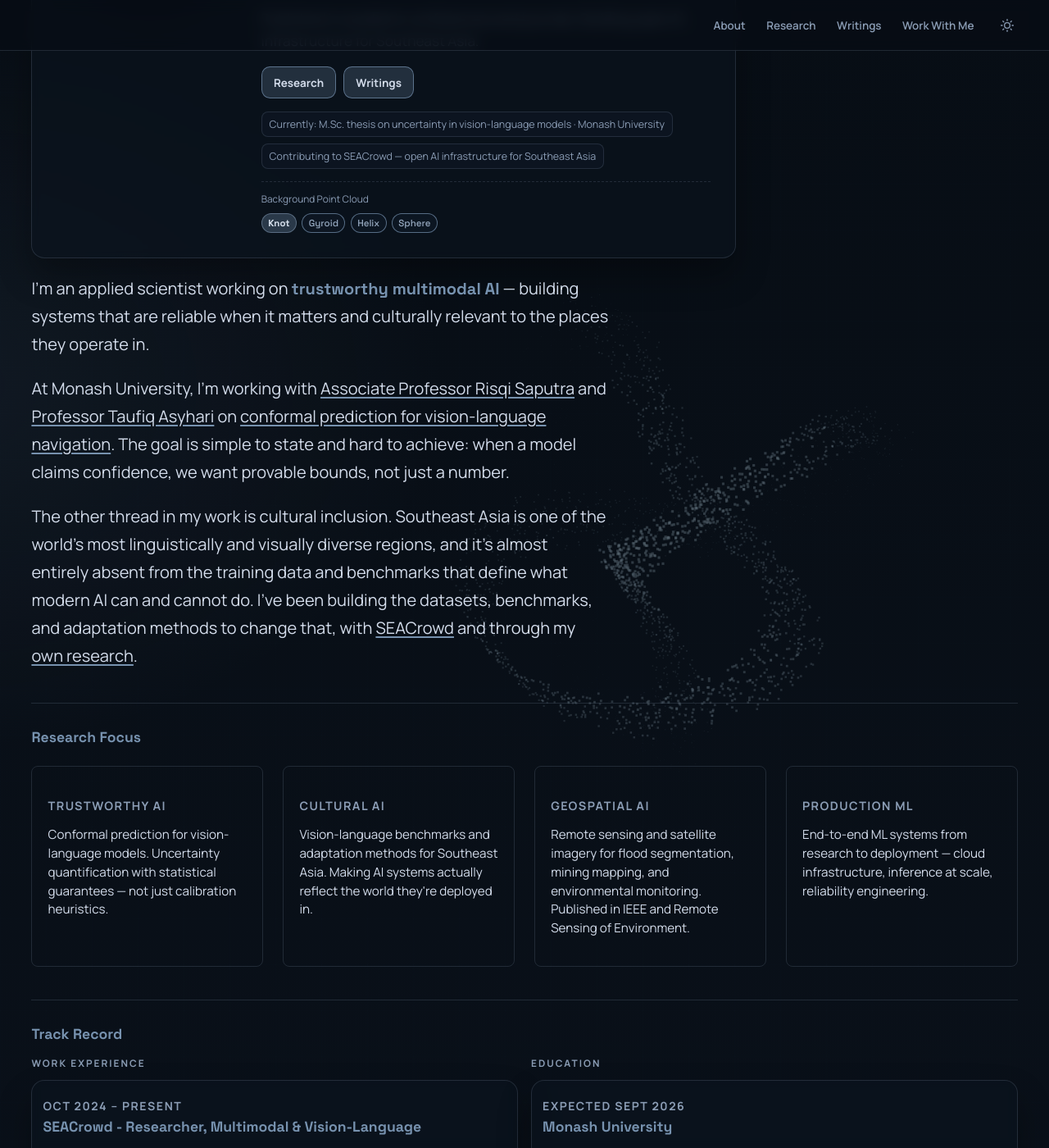
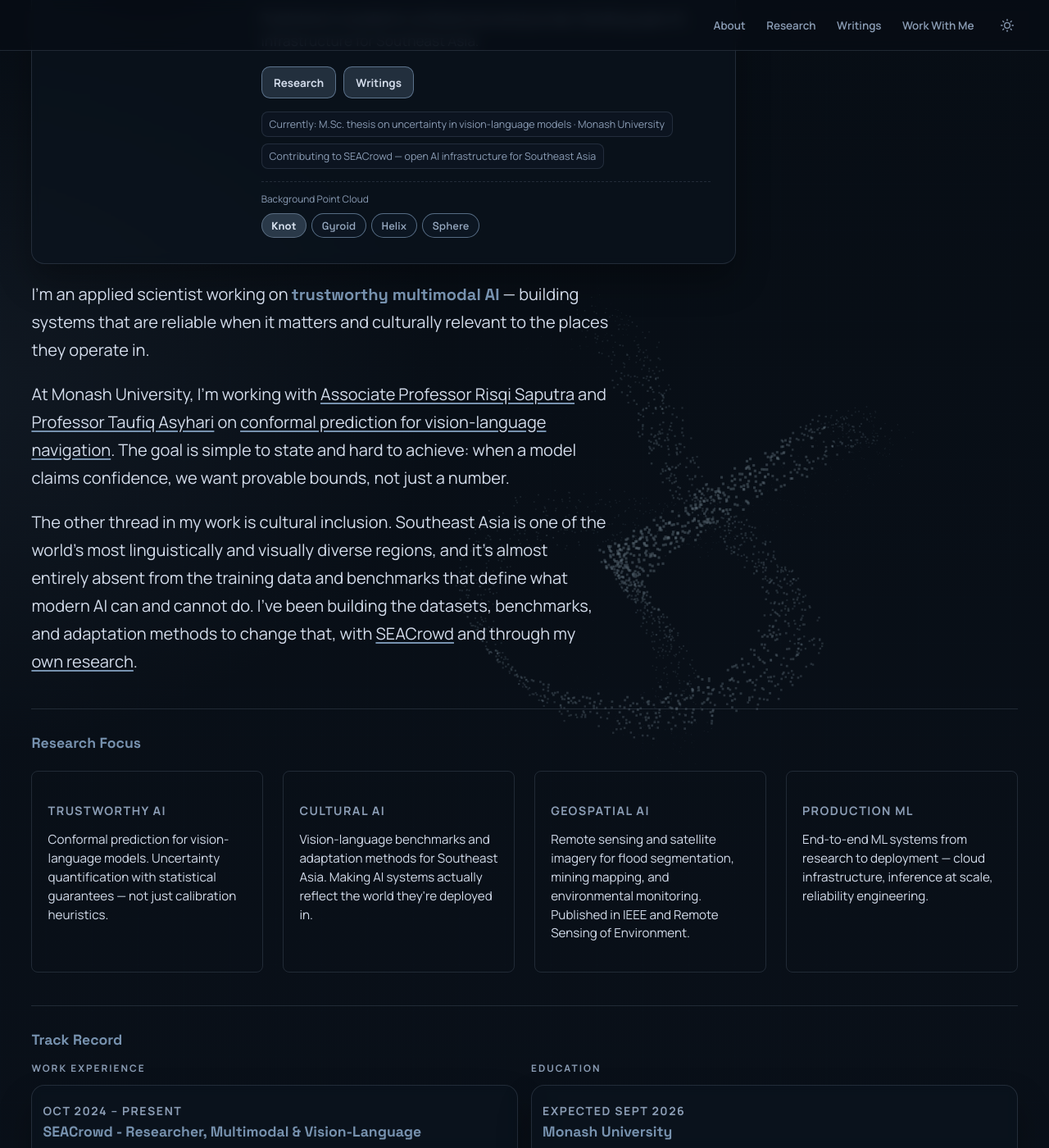
Before and after one commit to Feliren88/feliren88.github.io, a Jekyll site: the page built from index.html, in a window 1280 px wide and 1400 px high, scrolled down 366 px. Shown: the whole window at 82% size. Built offline with Jekyll 4.4.1, drawn with Linux system fonts in a browser that asks for light colours.

Commit message:
Increase shape button size (Knot/Gyroid/Helix/Sphere)
padding 0.24/0.46rem → 0.34/0.72rem, font-size 0.72rem → 0.82rem

Co-Authored-By: Claude Sonnet 4.6 <noreply@anthropic.com>

```diff
--- a/_layouts/default.html
+++ b/_layouts/default.html
@@ -9,7 +9,7 @@
     {% if page.preload_image %}<link rel="preload" as="image" href="{{ page.preload_image | relative_url }}" type="image/webp">{% endif %}
     {% if page.url == '/project/' %}<link rel="preload" as="script" href="{{ '/js/components/timeline.js?v=2' | relative_url }}">{% endif %}
     <script>try{var _t=localStorage.getItem('theme');if(_t)document.documentElement.setAttribute('data-theme',_t);}catch(e){}</script>
-    <link rel="stylesheet" href="{{ '/css/styles.css?v=15' | relative_url }}">
+    <link rel="stylesheet" href="{{ '/css/styles.css?v=16' | relative_url }}">
 
     <!-- Google Tag Manager -->
     <script>(function(w,d,s,l,i){w[l]=w[l]||[];w[l].push({'gtm.start':
--- a/css/styles.css
+++ b/css/styles.css
@@ -395,8 +395,8 @@ h1 {
   background: rgba(16, 26, 39, 0.74);
   color: #98abc2;
   border-radius: 999px;
-  padding: 0.24rem 0.46rem;
-  font-size: 0.72rem;
+  padding: 0.34rem 0.72rem;
+  font-size: 0.82rem;
   font-family: "Space Grotesk", sans-serif;
   cursor: pointer;
   transition: color 0.2s ease, background 0.2s ease, transform 0.18s ease, border-color 0.2s ease;
--- a/sw.js
+++ b/sw.js
@@ -6,7 +6,7 @@ const PRECACHE = [
   '/research/',
   '/writings/',
   '/contact/',
-  '/css/styles.css?v=15',
+  '/css/styles.css?v=16',
   '/js/main.js?v=5',
   '/js/components/nav.js?v=2',
   '/js/components/timeline.js?v=2',
```
